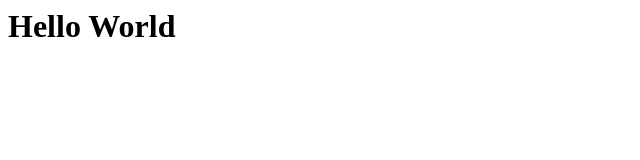
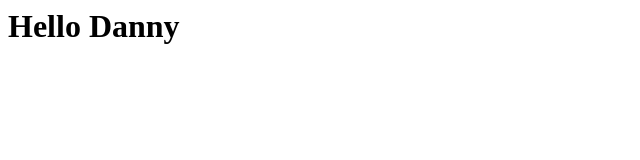
Before and after one commit to danny-nelson15/DannyIsBetterThanIan, a plain HTML site: page index.html in a window 1280 px wide. Shown: the full height of the page, 0-640 px from the left. Drawn offline with Linux system fonts and the light colour scheme.

Commit message:
Update index.html

```diff
--- a/index.html
+++ b/index.html
@@ -1,6 +1,6 @@
 <html>
 <body>
 
-<h1>Hello World</h1>
+<h1>Hello Danny</h1>
 </body>
 <html>
```
